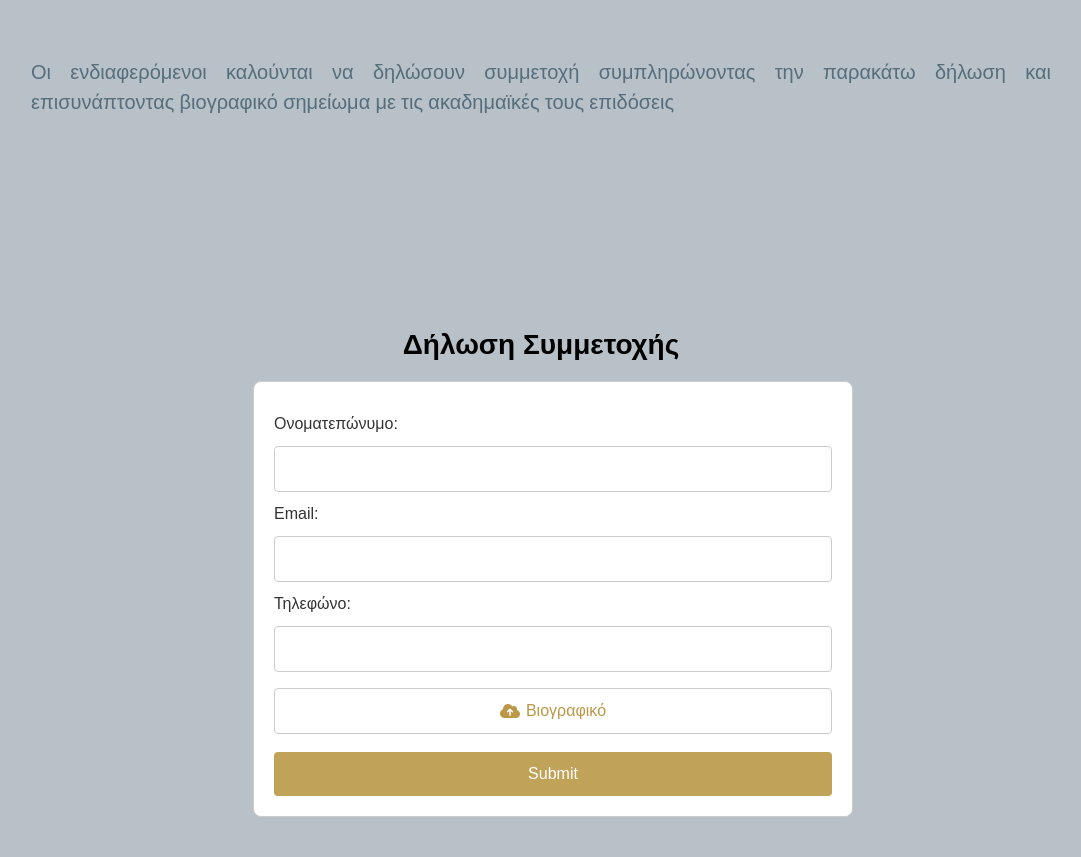
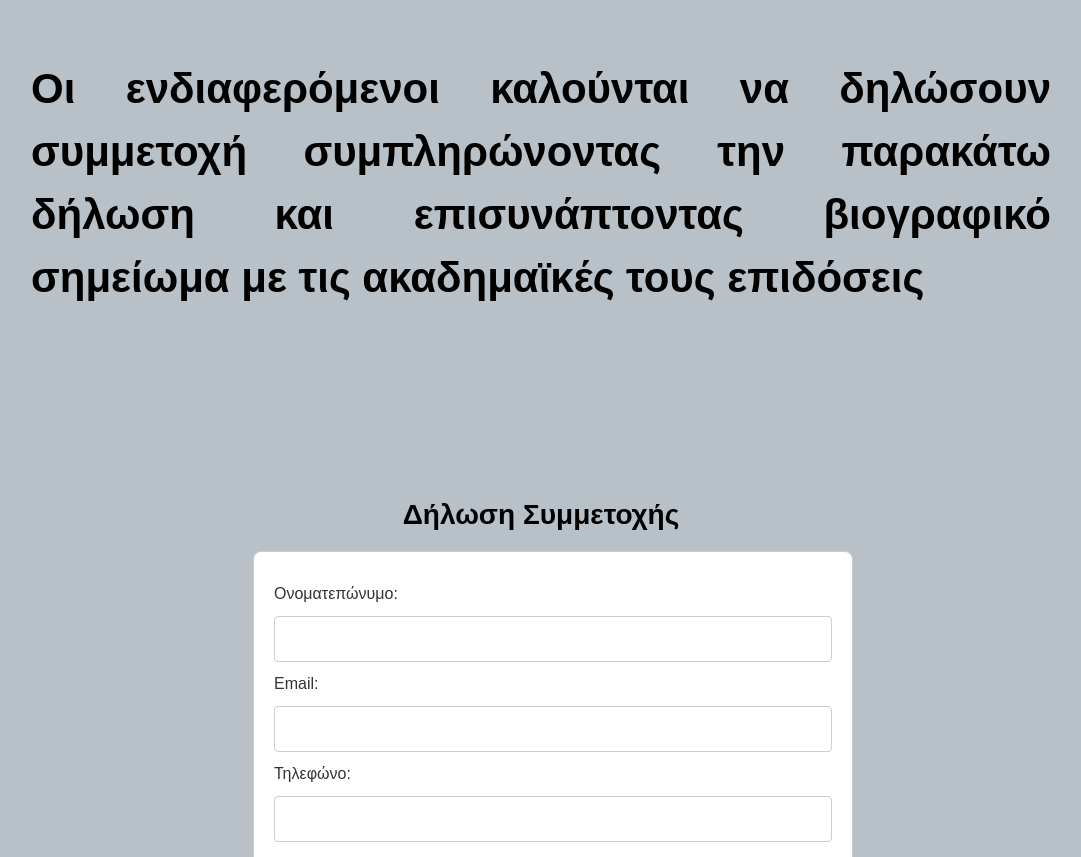
Before and after one commit to chkatsaros/festum-pi, a plain HTML site: page math.el.html in a window 1280 px wide. Shown: the part 1823-2680 px from the top of the page, without its empty margins (87-1168 px from the left). Drawn offline with Linux system fonts and the light colour scheme.

Commit message:
Update math.html

```diff
--- a/archive/2023/el/math.html
+++ b/archive/2023/el/math.html
@@ -161,9 +161,8 @@
                     <div style="text-align: justify;">
                         <span>
                         <br/><br/>
-        Οι ενδιαφερόμενοι καλούνται να δηλώσουν συμμετοχή συμπληρώνοντας την παρακάτω δήλωση και επισυνάπτοντας βιογραφικό σημείωμα
-                            με τις ακαδημαϊκές τους επιδόσεις
-                         <br/><br/>
+        <h3> Οι ενδιαφερόμενοι καλούνται να δηλώσουν συμμετοχή συμπληρώνοντας την παρακάτω δήλωση και επισυνάπτοντας βιογραφικό σημείωμα
+            με τις ακαδημαϊκές τους επιδόσεις </h3>
                         </span>
                     </div>
                 </div>
```
